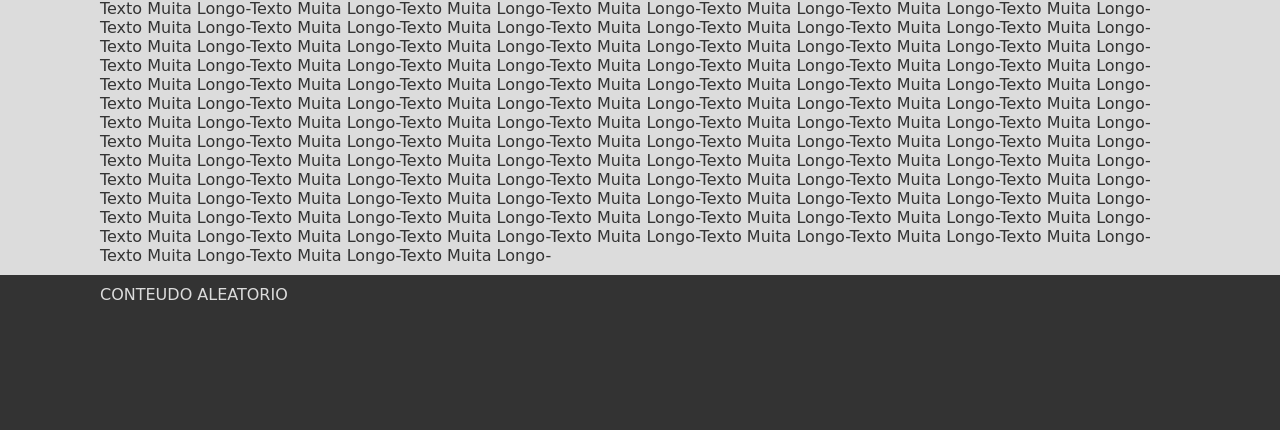
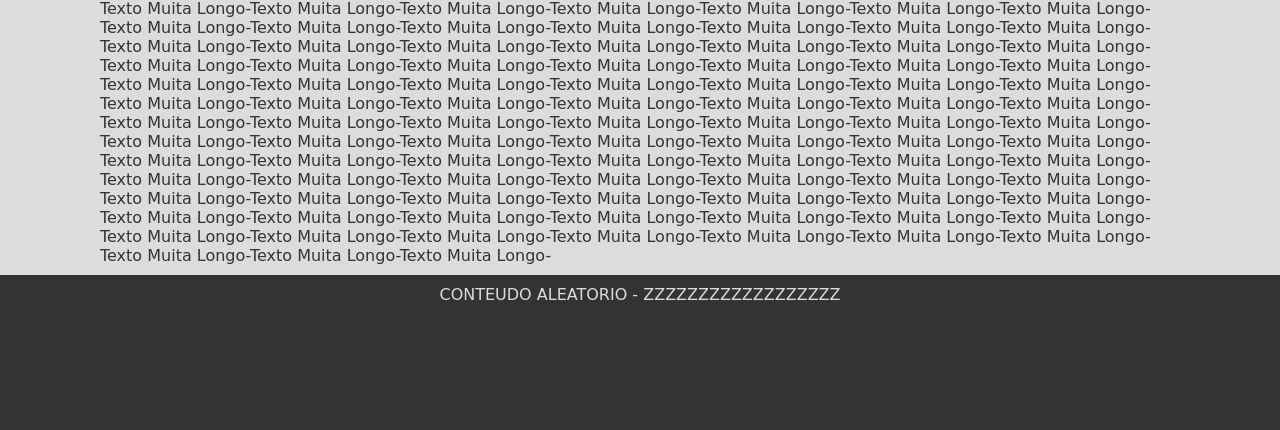
Before and after one commit to DarkMecanist/site-banda, a PHP site: page / in a window 1280 px wide. Shown: the part 1387-1817 px from the top of the page. Run offline with PHP 8.4, Linux system fonts and the light colour scheme; some web fonts are replaced.

Commit message:
latest_test

```diff
--- a/css/styles.css
+++ b/css/styles.css
@@ -97,6 +97,7 @@ h1 {
     background: #333333;
     color: #DCDCDC;
     height: 155px;
+    text-align: center;
 }
 
 /************* Large Devices Only *************/
--- a/index.html
+++ b/index.html
@@ -32,7 +32,7 @@
     </div>
 
     <div id="footer" class="container">
-        CONTEUDO ALEATORIO
+        CONTEUDO ALEATORIO - ZZZZZZZZZZZZZZZZZZ
     </div>
 </body>
 </html>
```
